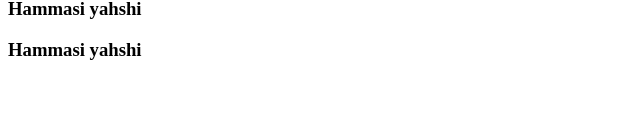
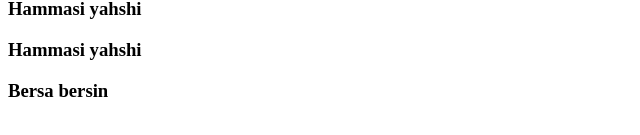
Before and after one commit to AsilaSunnatova07/click-house, a plain HTML site: page index.html in a window 1280 px wide. Shown: the part 301-436 px from the top of the page, without its empty margins (0-640 px from the left). Drawn offline with Linux system fonts and the light colour scheme.

Commit message:
dfghjhgfghj

```diff
--- a/index.html
+++ b/index.html
@@ -14,5 +14,6 @@
     <h3>Hammasi yahshi</h3>
     <h3>Hammasi yahshi</h3>
     <h3>Hammasi yahshi</h3>
+    <h3>Bersa bersin</h3>
 </body>
 </html>
```
